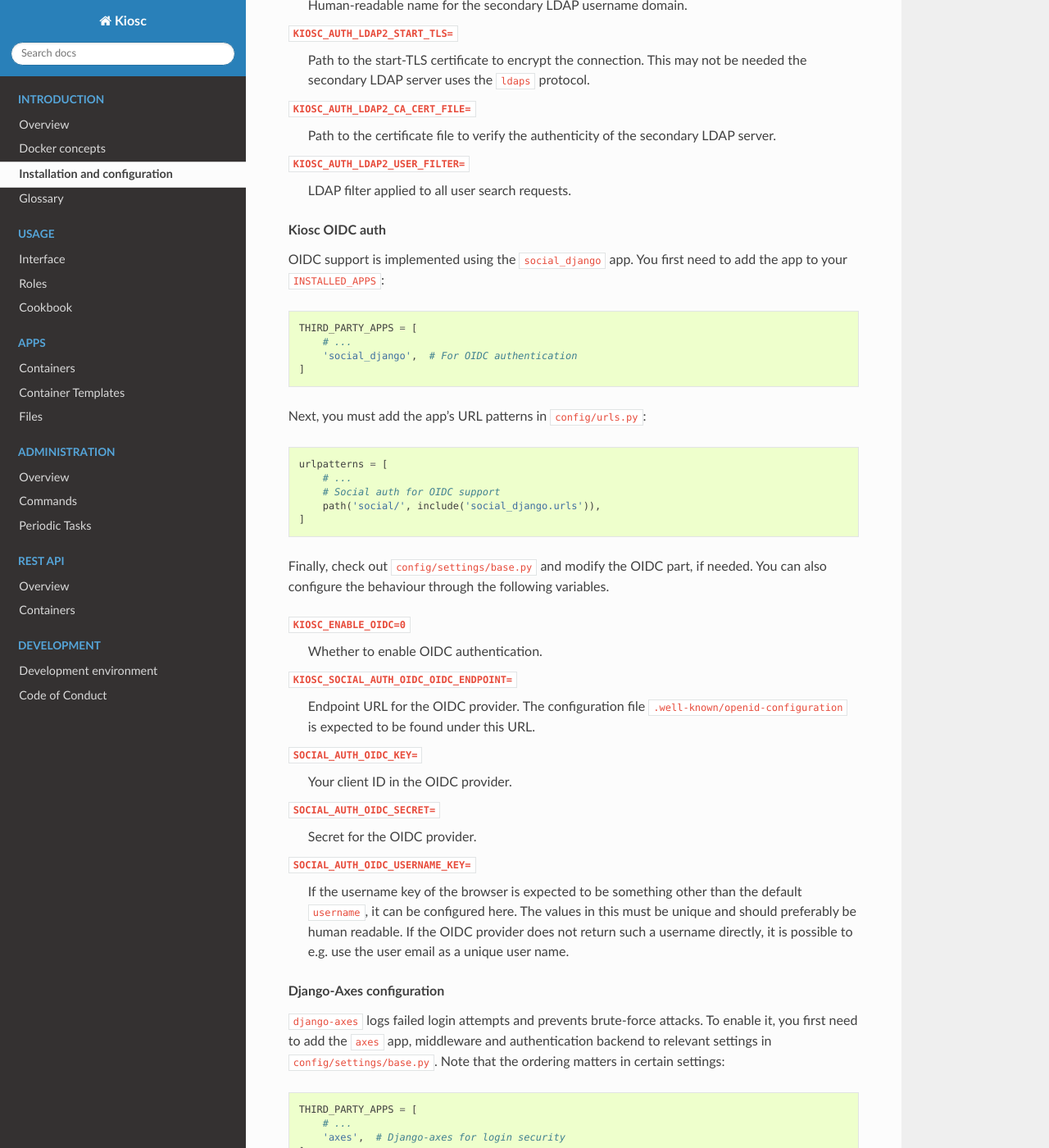
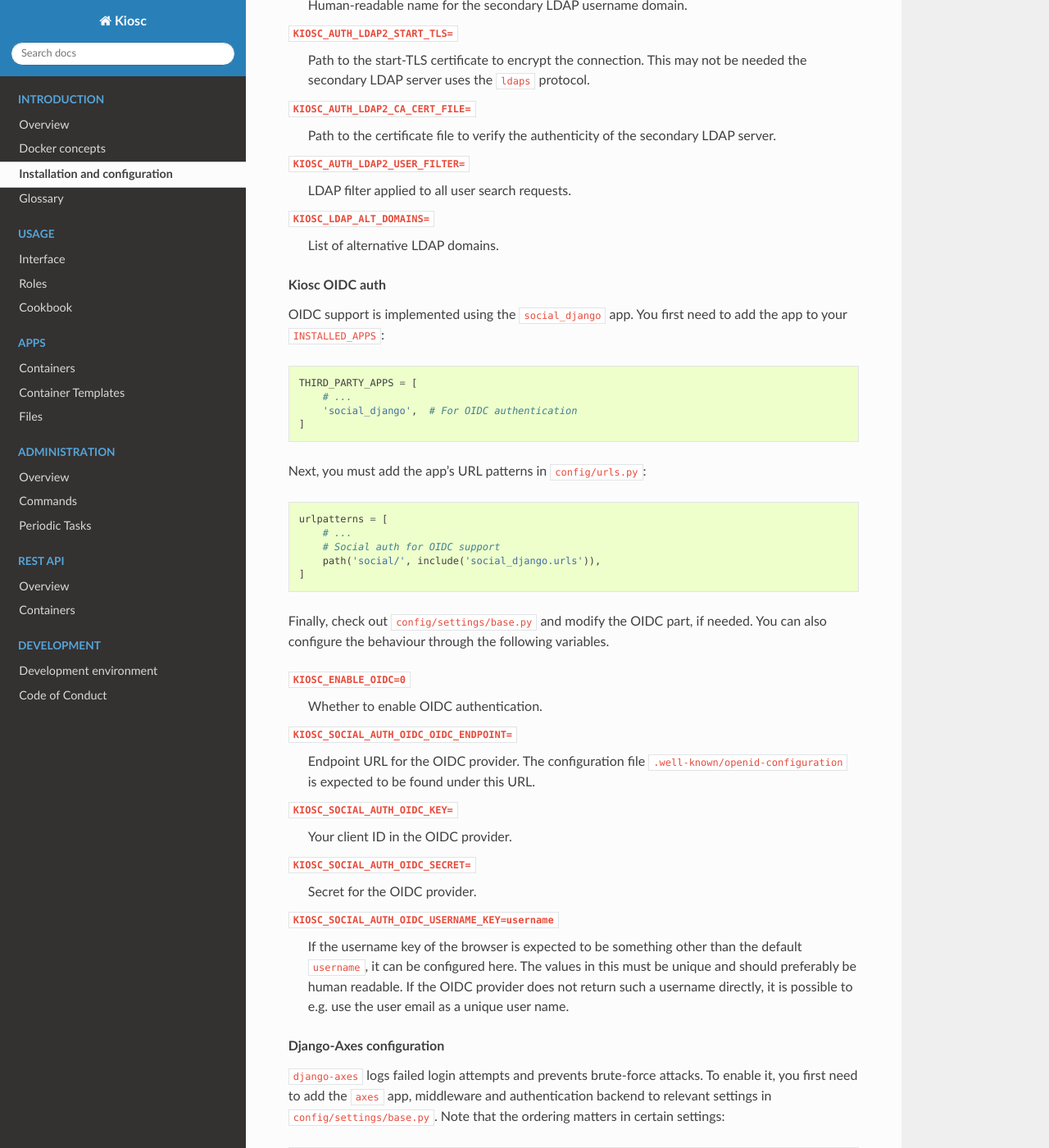
Before and after one commit to bihealth/kiosc-server, a Sphinx documentation site: the page built from docs/source/introduction_installation.rst, in a window 1280 px wide and 1400 px high, scrolled down 5825 px. Shown: the whole window at 82% size. Built offline with Sphinx 7.4.7 and the Read the Docs theme 3.1.0, drawn with Linux system fonts in a browser that asks for light colours.

Commit message:
fix typos in docs

```diff
--- a/docs/source/introduction_installation.rst
+++ b/docs/source/introduction_installation.rst
@@ -298,6 +298,8 @@
 ``KIOSC_AUTH_LDAP2_USER_FILTER=``
     LDAP filter applied to all user search requests.
 
+``KIOSC_LDAP_ALT_DOMAINS=``
+    List of alternative LDAP domains.
 
 .. rubric:: Kiosc OIDC auth
 
@@ -332,13 +334,13 @@
     Endpoint URL for the OIDC provider. The configuration file
     ``.well-known/openid-configuration`` is expected to be found under this URL.
 
-``SOCIAL_AUTH_OIDC_KEY=``
+``KIOSC_SOCIAL_AUTH_OIDC_KEY=``
     Your client ID in the OIDC provider.
 
-``SOCIAL_AUTH_OIDC_SECRET=``
+``KIOSC_SOCIAL_AUTH_OIDC_SECRET=``
     Secret for the OIDC provider.
 
-``SOCIAL_AUTH_OIDC_USERNAME_KEY=``
+``KIOSC_SOCIAL_AUTH_OIDC_USERNAME_KEY=username``
     If the username key of the browser is expected to be something other than
     the default ``username``, it can be configured here. The values in this must
     be unique and should preferably be human readable. If the OIDC provider does
```
